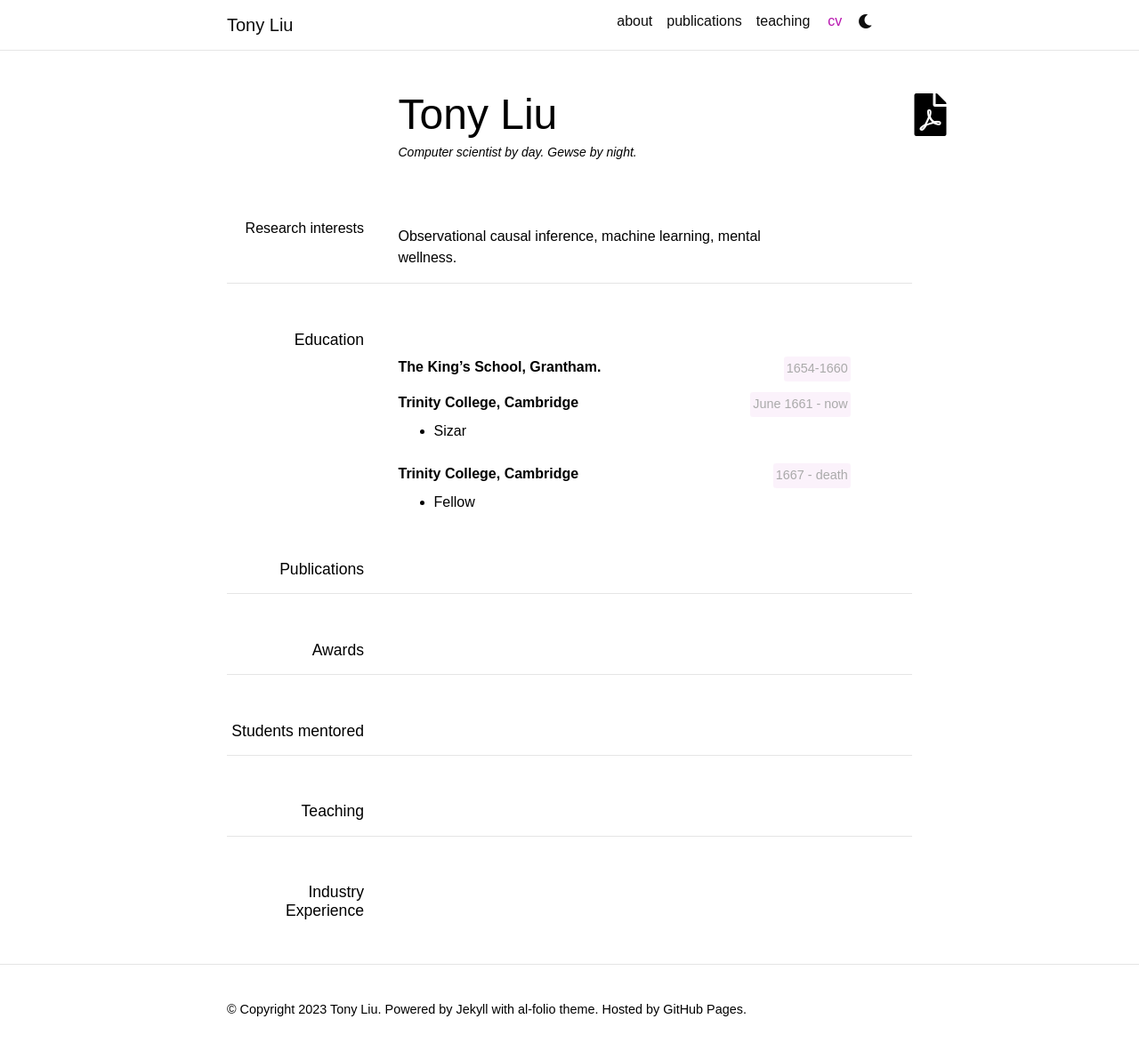
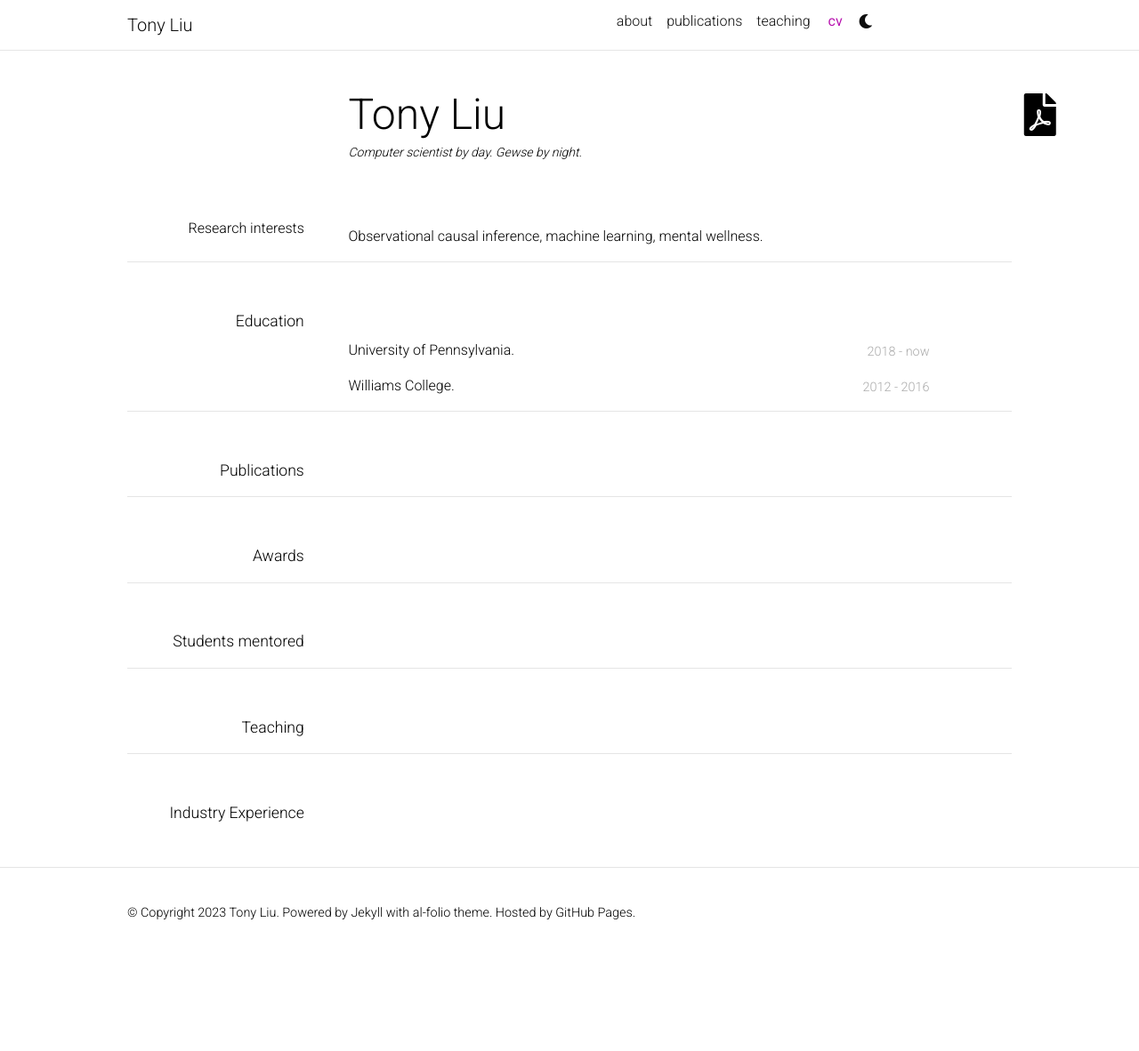
Before and after one commit to tliutony/tliutony.github.io, a Jekyll site: the page built from _pages/cv.md, in a window 1280 px wide and 1186 px high. Shown: the top 1182 px of the window at 89% size. Built offline with Jekyll 4.4.1, drawn with Linux system fonts in a browser that asks for light colours; comment, search, counter and statistics services are not loaded; a style sheet for code colours, icons or effects is not loaded.

Commit message:
begin reconfiguring css

```diff
--- a/_config.yml
+++ b/_config.yml
@@ -50,7 +50,7 @@
 footer_fixed: false
 
 # Dimensions
-max_width: 800px
+max_width: 1024px
 
 # TODO: add layout settings (single page vs. multi-page)
 
--- a/_layouts/cv.html
+++ b/_layouts/cv.html
@@ -13,7 +13,7 @@
   <meta charset=utf-8 />
   <meta name="viewport" content="width=device-width, initial-scale=1.0, maximum-scale=1.0, user-scalable=no" />
   <title> {% if page.title %} {{ page.title }}  {% endif %}</title>
-
+  <link href="/assets/css/main.css" type="text/css" rel="stylesheet">
   <link href="/media/{{ site.markdown_cv_style }}-screen.css" type="text/css" rel="stylesheet" media="screen">
   <link href="/media/{{ site.markdown_cv_style }}-print.css" type="text/css" rel="stylesheet" media="print">
 </head>
--- a/_pages/cv.md
+++ b/_pages/cv.md
@@ -20,20 +20,13 @@
 
 ## Education
 
-`1654-1660`
-__The King's School, Grantham.__
+`2018 - now`
+University of Pennsylvania.
 
-`June 1661 - now`
-__Trinity College, Cambridge__
+`2012 - 2016`
+Williams College.
 
-- Sizar
-
-`1667 - death`
-__Trinity College, Cambridge__
-
-- Fellow
-
-
+---
 
 ## Publications
 
--- a/media/tliu-screen.css
+++ b/media/tliu-screen.css
@@ -1,10 +1,11 @@
 body {
-	font-family: normal;
+	/*font-family: inherit;*/
+	/*font-family: normal;*/
   	/*font-weight: 400;*/
-	font-size: 100%;
+	/*font-size: 100%;*/
 	/*line-height: 1.5em;*/
 	/*also written as...  font: normal normal 400 100%/1.5em;*/
-	font-family: inherit;
+	/*font-family: inherit;*/
 	/*margin-top: 1em;*/
 	/*margin-left: 1em;*/
 }
@@ -22,6 +23,7 @@
 	font-size: 90%;
 	/*line-height: 1em;*/
 	font-family: inherit;
+	background-color: transparent;
 	color: #aaa;
 }
 
@@ -63,7 +65,8 @@
 
 h1,h2,h3,h4 {
 	font-weight: 400;
-	font-family: inherit;
+	font: inherit;
+	/*font-family: inherit;*/
 	width: 80%;
 }
 
```
